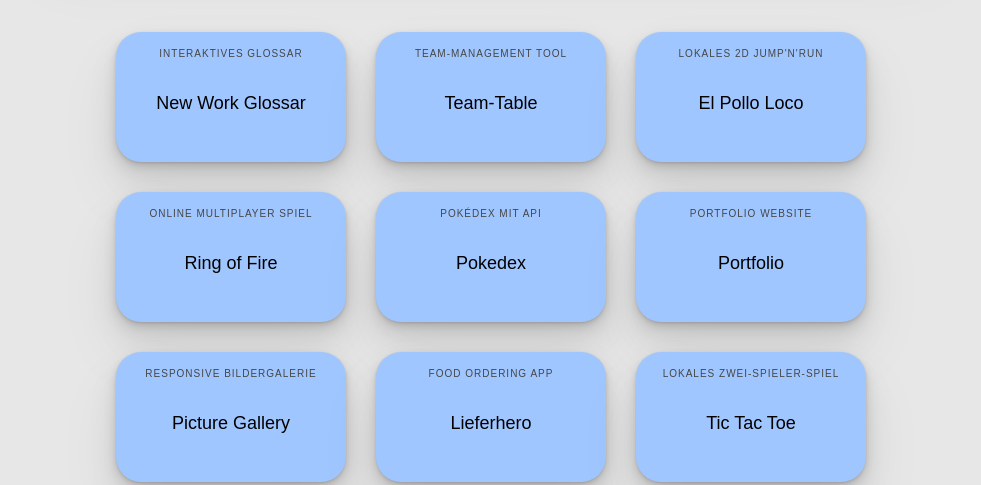
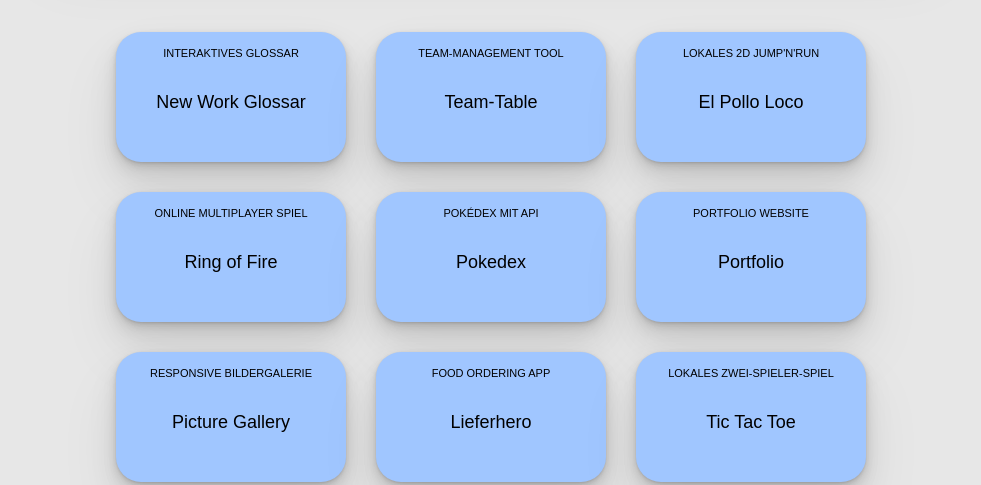
Before and after one commit to Yener88/projectpage, a website: page index.html in a window 1280 px wide. Shown: the part 321-806 px from the top of the page, without its empty margins (149-1130 px from the left). Drawn offline with Linux system fonts and the light colour scheme; a web font is replaced by a local one.

Commit message:
kommentar

```diff
--- a/main.css
+++ b/main.css
@@ -135,11 +135,8 @@ img {
 }
 
 .project-description {
-    font-size: 10px;
-    color: rgb(70, 70, 70);
-    letter-spacing: 1px;
+    font-size: 11px;
     text-transform: uppercase;
-    line-height: 1.3;
     text-align: center;
 }
 
```
